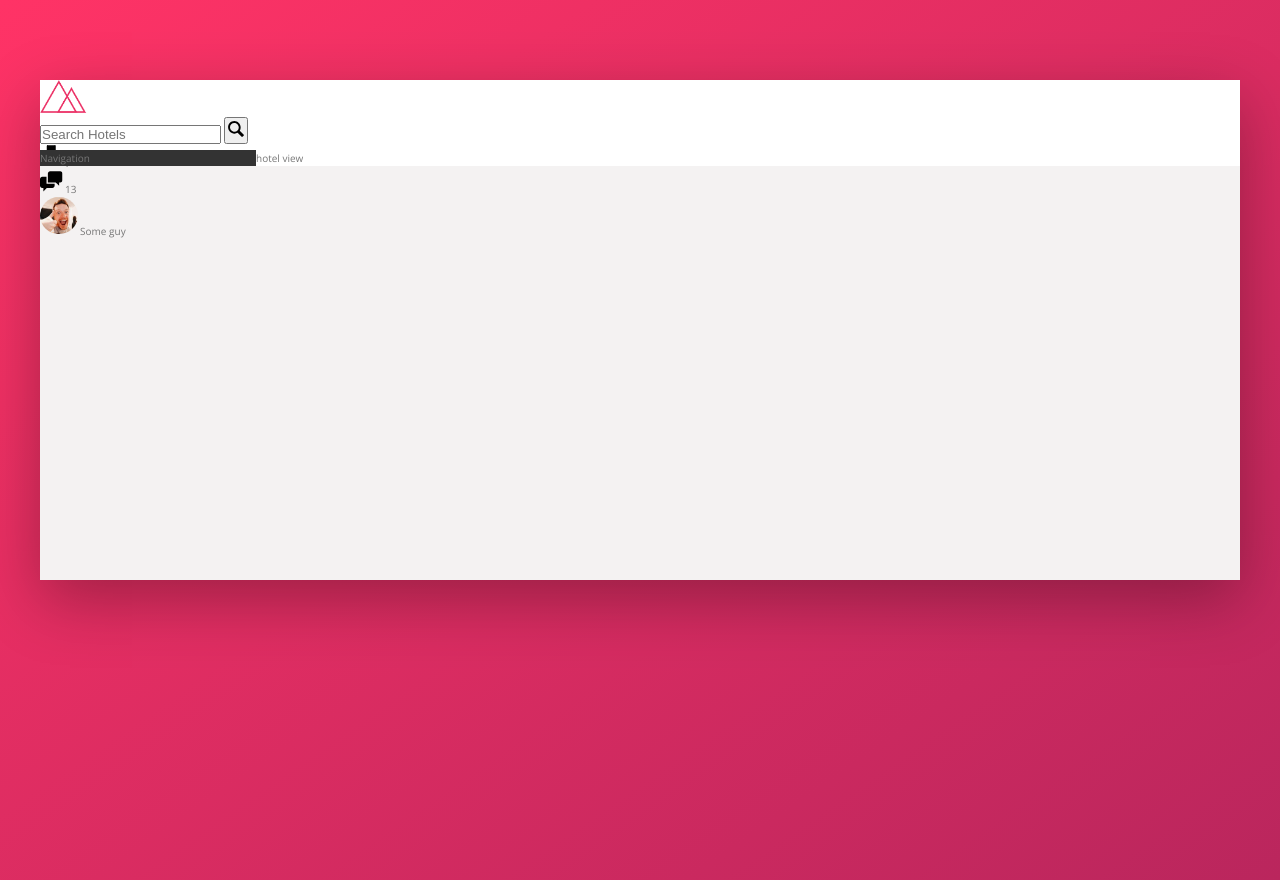
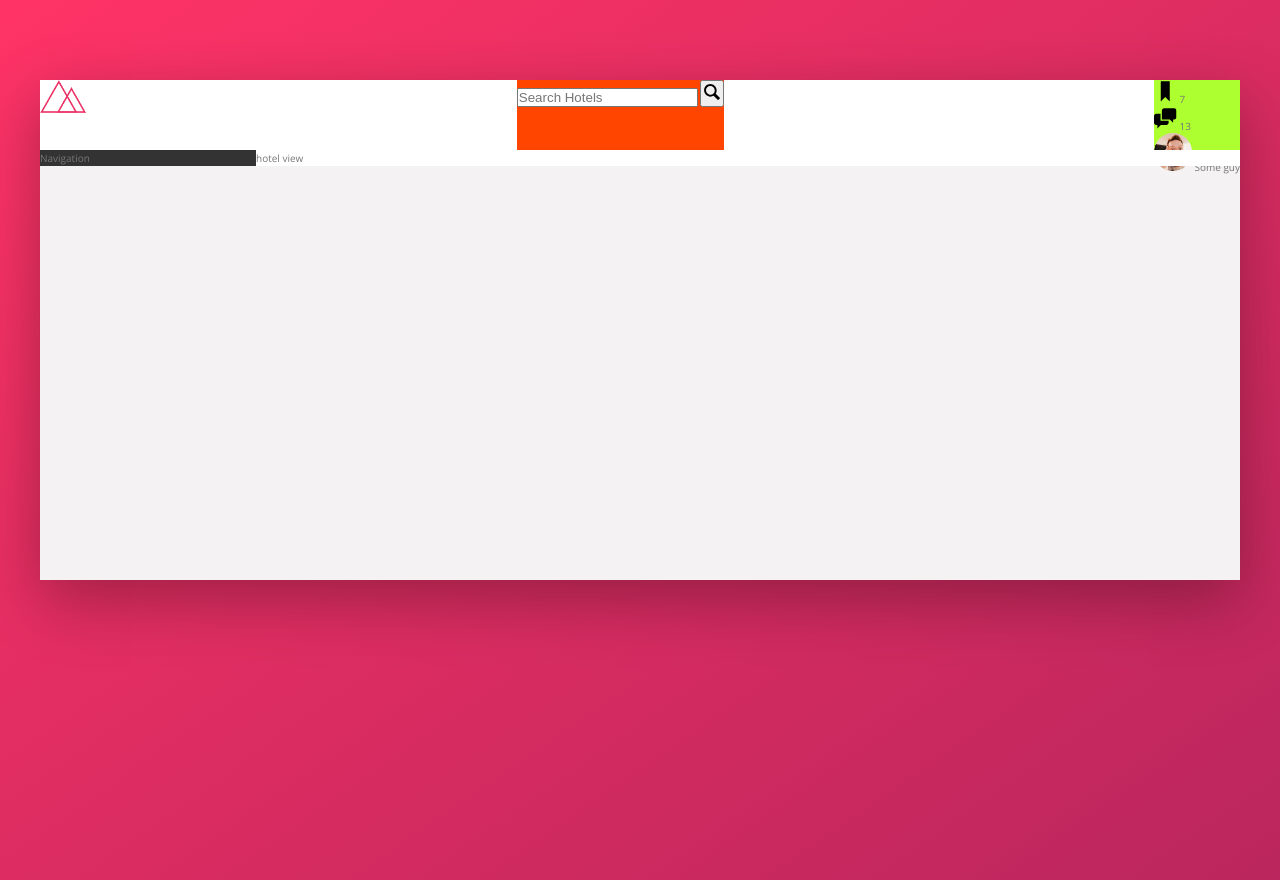
Before and after one commit to team-cake/flexbox-practice, a website: page index.html in a window 1280 px wide. Drawn offline with nearby package versions, Linux system fonts and the light colour scheme.

Commit message:
Fixed typo in index.html, also adjusted display and justify-content for header

```diff
--- a/index.html
+++ b/index.html
@@ -31,7 +31,7 @@
 					</button>
 				</form>
 
-				<nav class="user-navi">
+				<nav class="user-nav">
 					<div class="user-nav__icon-box">
 						<svg class="user-nav__icon">
 							<use xlink:href="img/sprite.svg#icon-bookmark"></use>
--- a/sass/_components.scss
+++ b/sass/_components.scss
@@ -5,6 +5,7 @@
 
 //// Search
 .search {
+	background-color: orangered;
 	&__input {
 	}
 
@@ -20,6 +21,8 @@
 //// User Nav
 
 .user-nav {
+	background-color: greenyellow;
+
 	&__icon-box {
 	}
 
--- a/sass/_layout.scss
+++ b/sass/_layout.scss
@@ -11,6 +11,9 @@
 	height: 7rem;
 	background-color: #fff;
 	border-bottom: var(--color-grey-light-2);
+
+	display: flex;
+	justify-content: space-between;
 }
 
 .content {
```
Also changed, not shown: css/style.css.
